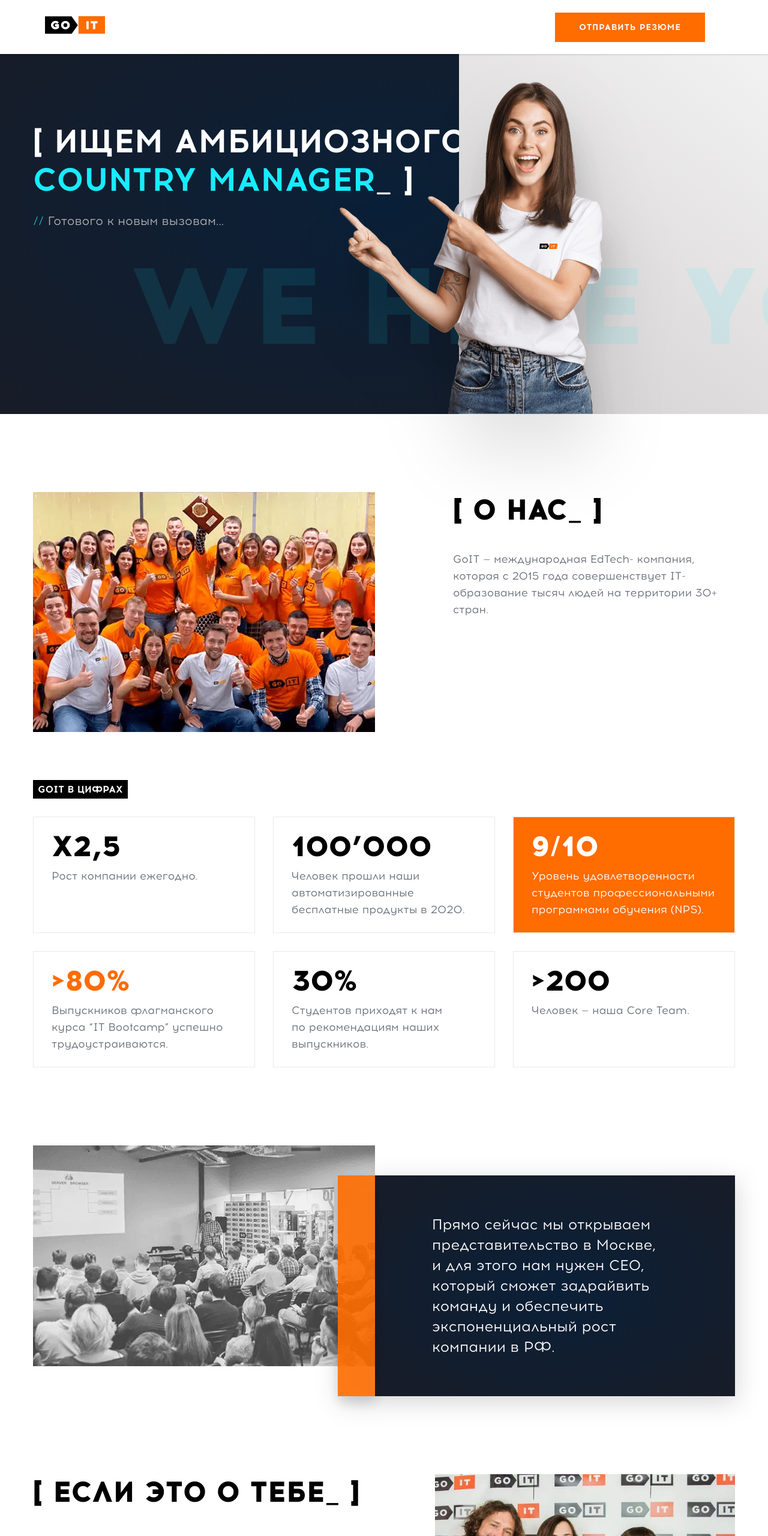
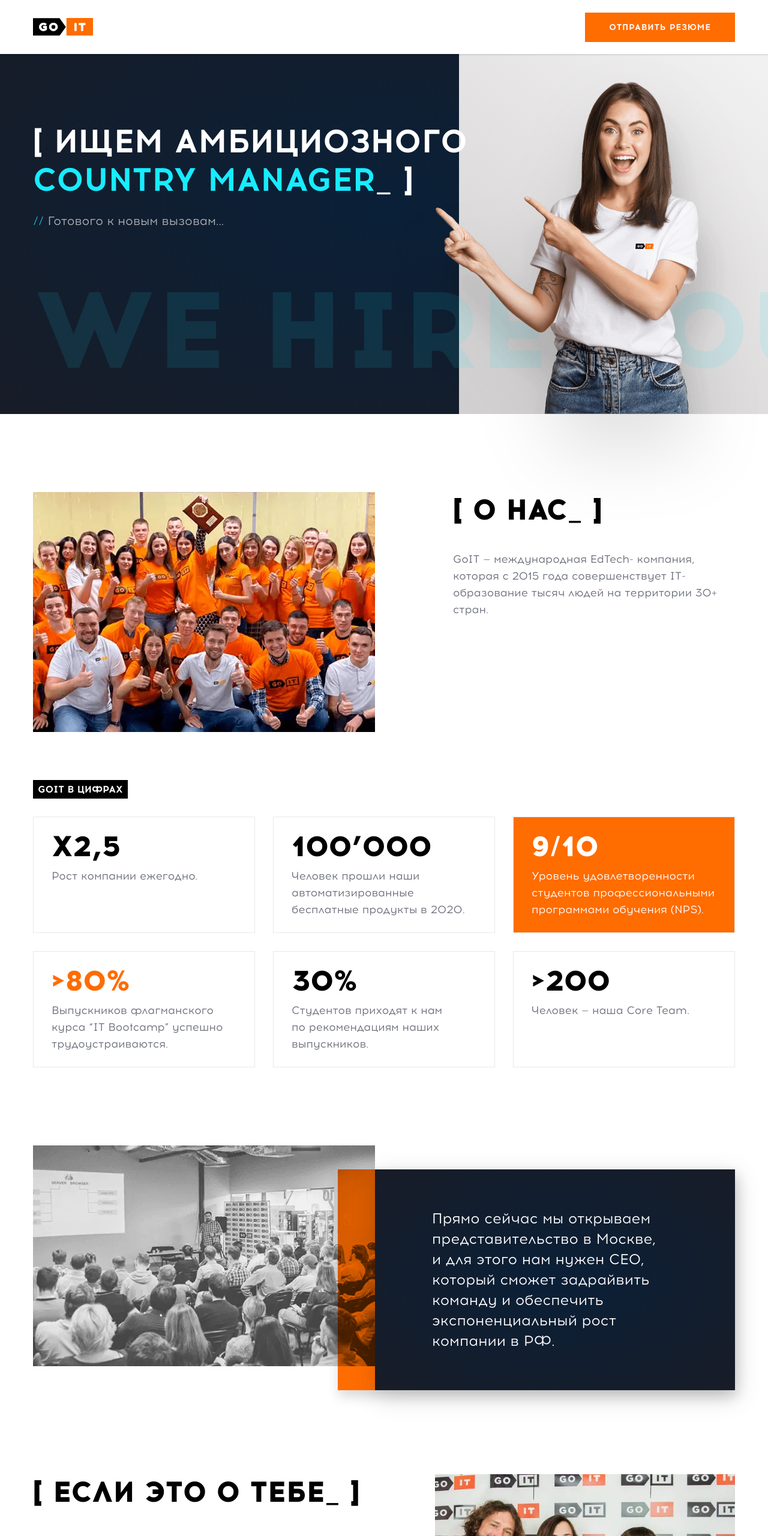
Before and after one commit to YK911/vacancy-project, a plain HTML site: page index.html in a window 1280 px wide. Shown: the top 2560 px of the page at 60% size. Drawn offline with Linux system fonts and the light colour scheme; files whose address does not match are found by name.

Commit message:
Update 2021-03-09T15:19:33.465Z

```diff
--- a/assets/css/style.css
+++ b/assets/css/style.css
@@ -421,40 +421,7 @@
 
 /* Blocks */
 .page {
-    width: 100%;
-    position: relative;
     overflow: hidden;
-}
-
-@media screen and (min-width: 768px) {
-    .page::before {
-        display: block;
-        position: absolute;
-        content: "hire you";
-        top: 47.2rem;
-        left: 5rem;
-        width: 77.6rem;
-        z-index: 2;
-        font-family: "Acrom", sans-serif;
-        font-weight: 800;
-        font-size: 130px;
-        line-height: 120px;
-        text-transform: uppercase;
-        color: #17ecff;
-        opacity: 0.06;
-    }
-}
-
-@media screen and (min-width: 1200px) {
-    .page::before {
-        content: "we hire you";
-        top: 40.2rem;
-        left: 21.5rem;
-        width: 145.5rem;
-        font-size: 180px;
-        line-height: 216px;
-        opacity: 0.1;
-    }
 }
 
 .container {
@@ -505,7 +472,6 @@
 
     .btn-tablet {
         display: inline-block;
-        margin-right: 5rem;
     }
 }
 
@@ -534,22 +500,6 @@
         z-index: 1;
         background: linear-gradient(36.8deg, #d1cfcf 0%, #f6f5f5 100%);
     }
-
-    .header::after {
-        position: absolute;
-        bottom: 0;
-        right: 0;
-        display: block;
-        width: 50.9rem;
-        height: 48.8rem;
-        content: "";
-        background-image: url(../images/header/goit-girl-tablet.png);
-        background-size: cover;
-        background-repeat: no-repeat;
-        -webkit-filter: drop-shadow(10px 60px 60px rgba(0, 0, 0, 0.12));
-        filter: drop-shadow(10px 60px 60px rgba(0, 0, 0, 0.12));
-        z-index: 3;
-    }
 }
 
 @media screen and (min-width: 1200px) {
@@ -562,13 +512,6 @@
     .header::before {
         width: 51.5rem;
         height: 100%;
-    }
-
-    .header::after {
-        right: 21.5rem;
-        width: 50.9rem;
-        height: 56.2rem;
-        background-image: url(../images/header/goit-girl-desktop.png);
     }
 }
 
@@ -616,8 +559,21 @@
     cursor: pointer;
 }
 
+@media screen and (min-width: 768px) {
+    .header__link {
+        display: block;
+        margin: 0;
+    }
+}
+
 .header__logo {
     display: inline-block;
+}
+
+@media screen and (min-width: 768px) {
+    .header__logo {
+        display: block;
+    }
 }
 
 .header__text-block {
@@ -629,12 +585,61 @@
         position: relative;
         width: 45.2rem;
         margin-bottom: 0;
+        z-index: 2;
+    }
+
+    .header__text-block::before {
+        display: block;
+        position: absolute;
+        content: "hire you";
+        bottom: -19.6rem;
+        left: 0;
+        width: 77.6rem;
+        font-family: "Acrom", sans-serif;
+        font-weight: 800;
+        font-size: 130px;
+        line-height: 120px;
+        text-transform: uppercase;
+        color: #17ecff;
+        opacity: 0.06;
+    }
+
+    .header__text-block::after {
+        position: absolute;
+        top: 1.4rem;
+        left: 20.9rem;
+        display: block;
+        width: 50.9rem;
+        height: 48.8rem;
+        content: "";
+        background-image: url(../images/header/goit-girl-tablet.png);
+        background-size: cover;
+        background-repeat: no-repeat;
+        -webkit-filter: drop-shadow(10px 60px 60px rgba(0, 0, 0, 0.12));
+        filter: drop-shadow(10px 60px 60px rgba(0, 0, 0, 0.12));
     }
 }
 
 @media screen and (min-width: 1200px) {
     .header__text-block {
         width: 74.1rem;
+    }
+
+    .header__text-block::before {
+        content: "we hire you";
+        top: 23.8rem;
+        width: 145.5rem;
+        font-size: 180px;
+        line-height: 216px;
+        opacity: 0.1;
+    }
+
+    .header__text-block::after {
+        top: -7.6rem;
+        left: 66.1rem;
+        width: 50.9rem;
+        height: 56.2rem;
+        background-image: url(../images/header/goit-girl-desktop.png);
     }
 }
 
@@ -785,6 +790,41 @@
     }
 }
 
+.company__text-clarity {
+    width: 100%;
+    height: auto;
+}
+
+@media screen and (min-width: 768px) {
+    .company__text-clarity {
+        position: absolute;
+        top: 4rem;
+        right: 0;
+        display: block;
+        width: 41.5rem;
+        height: 27.6rem;
+        content: "";
+        background: #ff6c00;
+        mix-blend-mode: multiply;
+        box-shadow: 2px 10px 20px rgba(0, 0, 0, 0.16);
+    }
+}
+
+@media screen and (min-width: 1200px) {
+    .company__text-clarity {
+        position: absolute;
+        top: 4rem;
+        right: 0;
+        display: block;
+        width: 66.25rem;
+        height: 36.8rem;
+        content: "";
+        background: #ff6c00;
+        mix-blend-mode: multiply;
+        box-shadow: 2px 10px 20px rgba(0, 0, 0, 0.16);
+    }
+}
+
 .company__text-accent {
     font-weight: 700;
     color: #ffffff;
@@ -798,40 +838,22 @@
     .company__text-accent {
         position: absolute;
         width: 37.2rem;
+        top: 4rem;
         right: 0;
-        bottom: -5.4rem;
         font-size: 1.8rem;
         padding: 4rem;
         font-weight: 700;
     }
-
-    .company__text-accent::before {
-        position: inherit;
-        top: 0;
-        left: -4rem;
-        display: block;
-        content: "";
-        width: 4rem;
-        height: 100%;
-        background: #ff6c00;
-        mix-blend-mode: multiply;
-        opacity: 0.9;
-        box-shadow: 2px 10px 20px rgba(0, 0, 0, 0.16);
-    }
 }
 
 @media screen and (min-width: 1200px) {
     .company__text-accent {
         width: 60rem;
+        height: 36.8rem;
         bottom: -5rem;
         padding: 6.5rem 9.5rem;
         font-weight: 500;
         line-height: 3.4rem;
-    }
-
-    .company__text-accent::before {
-        left: -6.2rem;
-        width: 6.2rem;
     }
 }
 
--- a/index.html
+++ b/index.html
@@ -206,11 +206,14 @@
                       loading="lazy"
                     />
                   </picture>
+                  <div class="company__text-clarity">
+                  </div>
                   <p class="company__text-accent">
                     Прямо сейчас мы открываем представительство в Москве, и&nbsp;для этого нам
                     нужен CEO, который сможет задрайвить команду и обеспечить
                     экспоненциальный рост компании в РФ.
                   </p>
+
                 </div>
               </div>
             </section>
```
Also changed, not shown: assets/css/style.min.css, assets/images/about-you/about_you@2x.png (deleted), assets/images/company/desktop/students@3x.png (deleted), assets/images/company/desktop/study_group@3x.png (deleted), assets/images/company/tablet/study_group@3x.png (deleted), assets/images/principles/desktop/meeting@2x.png (deleted), assets/images/principles/desktop/meeting@3x.png (deleted), assets/images/principles/mobile/meeting.webp (deleted), assets/images/principles/mobile/meeting@2x.png (deleted), assets/images/principles/mobile/meeting@2x.webp (deleted), assets/images/principles/mobile/meeting@3x.png (deleted), assets/images/principles/mobile/meeting@3x.webp (deleted), assets/images/principles/tablet/meeting.png (deleted), assets/images/principles/tablet/meeting.webp (deleted), 4 more files, 1 other file.
